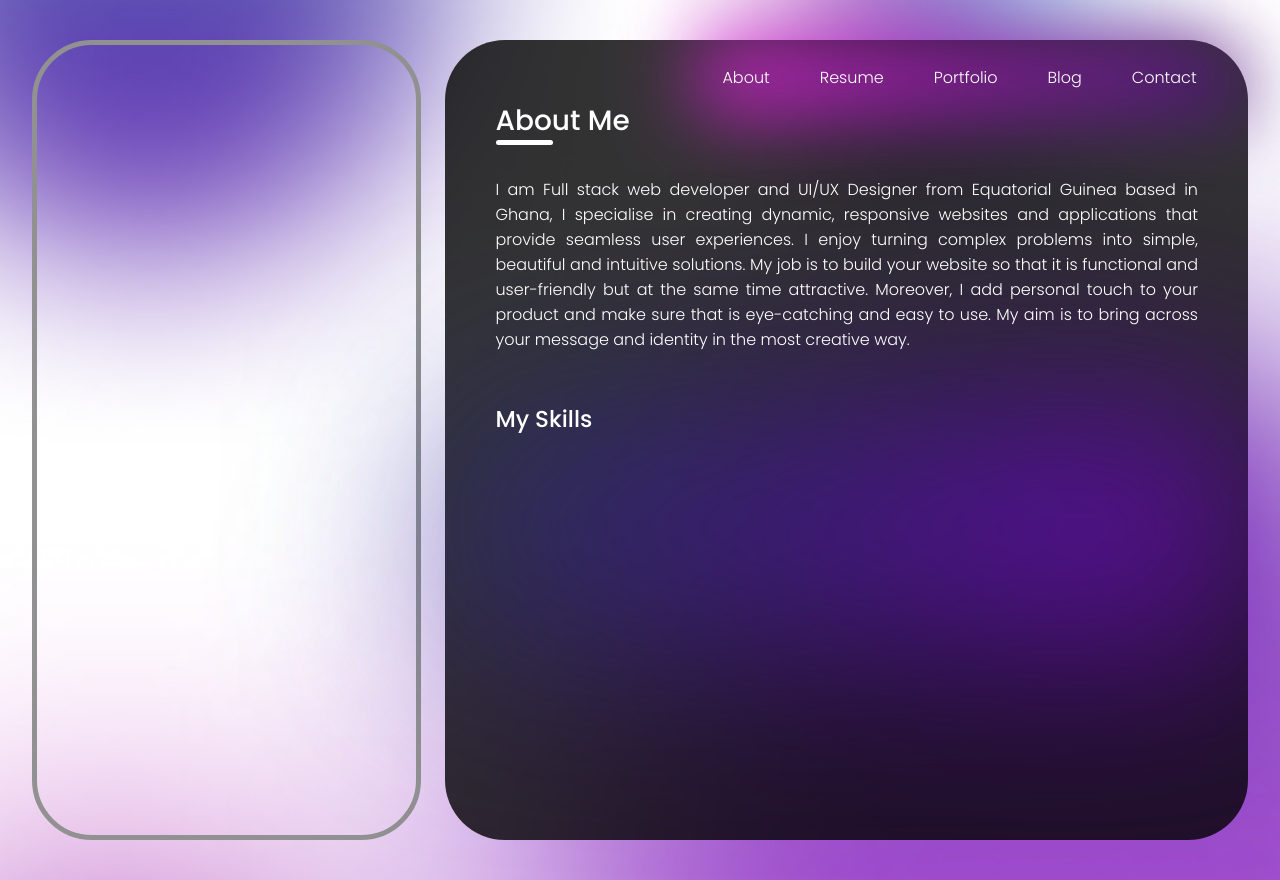
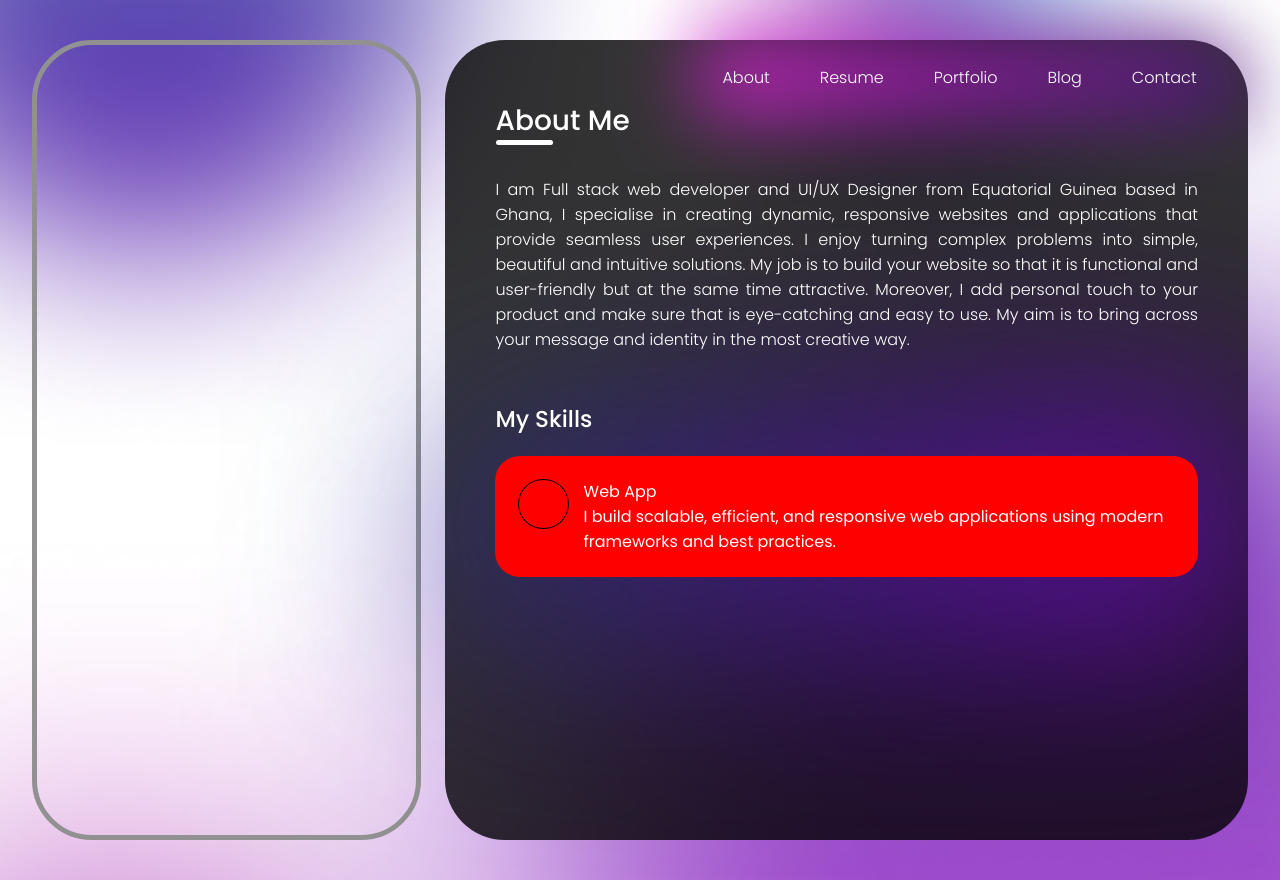
Before and after one commit to NapiTech-dev/my-portfolio, a React (Vite) app: page / in a window 1280 px wide. Built offline with nearby package versions, Linux system fonts and the light colour scheme.

Commit message:
still styling skill box

```diff
--- a/src/components/SkillSection.jsx
+++ b/src/components/SkillSection.jsx
@@ -1,12 +1,24 @@
-import React from 'react'
+import React from "react";
 import "../styles/SkillSection.css";
 
 const SkillSection = () => {
   return (
-    <div className="skills-box">
-        <h2 className="skills-title">My Skills</h2>
+    <div className="skills-section">
+      <h2 className="skills-title">My Skills</h2>
+      <div className="skills-box">
+        <div className="skill-box">
+          <div className="icon-background"></div>
+          <div className="skill-details">
+            <div className="skill-title">Web App</div>
+            <div className="skill-text">
+              I build scalable, efficient, and responsive web applications using
+              modern frameworks and best practices.
+            </div>
+          </div>
+        </div>
+      </div>
     </div>
-  )
-}
+  );
+};
 
 export default SkillSection;
--- a/src/styles/NavBar.css
+++ b/src/styles/NavBar.css
@@ -47,5 +47,5 @@
 
 .nav-link:hover::before,
 .nav-link.active::before {
-  width: 50%; /* full underline */
+  width: 50%;
 }
--- a/src/styles/SkillSection.css
+++ b/src/styles/SkillSection.css
@@ -1,4 +1,4 @@
-.skills-box {
+.skills-section {
   margin-top: 50px;
   padding: 0 50px 0 50px;
   height: 30%;
@@ -6,7 +6,7 @@
   position: relative;
 }
 
-.skills-box::before {
+.skills-section::before {
   content: "";
   position: absolute;
   inset: 0;
@@ -23,3 +23,24 @@
   font-size: 23px;
   font-weight: 500;
 }
+
+.skills-box {
+  margin-top: 20px;
+}
+
+.skill-box {
+  background-color: red;
+  display: flex;
+  padding: 23px;
+  justify-content:center;
+  gap: 15px;
+  border: none;
+  border-radius: 25px;
+}
+
+.icon-background {
+  border: 1px solid black;
+  border-radius: 50%;
+  height: 50px;
+  width: 70px;
+}
```
